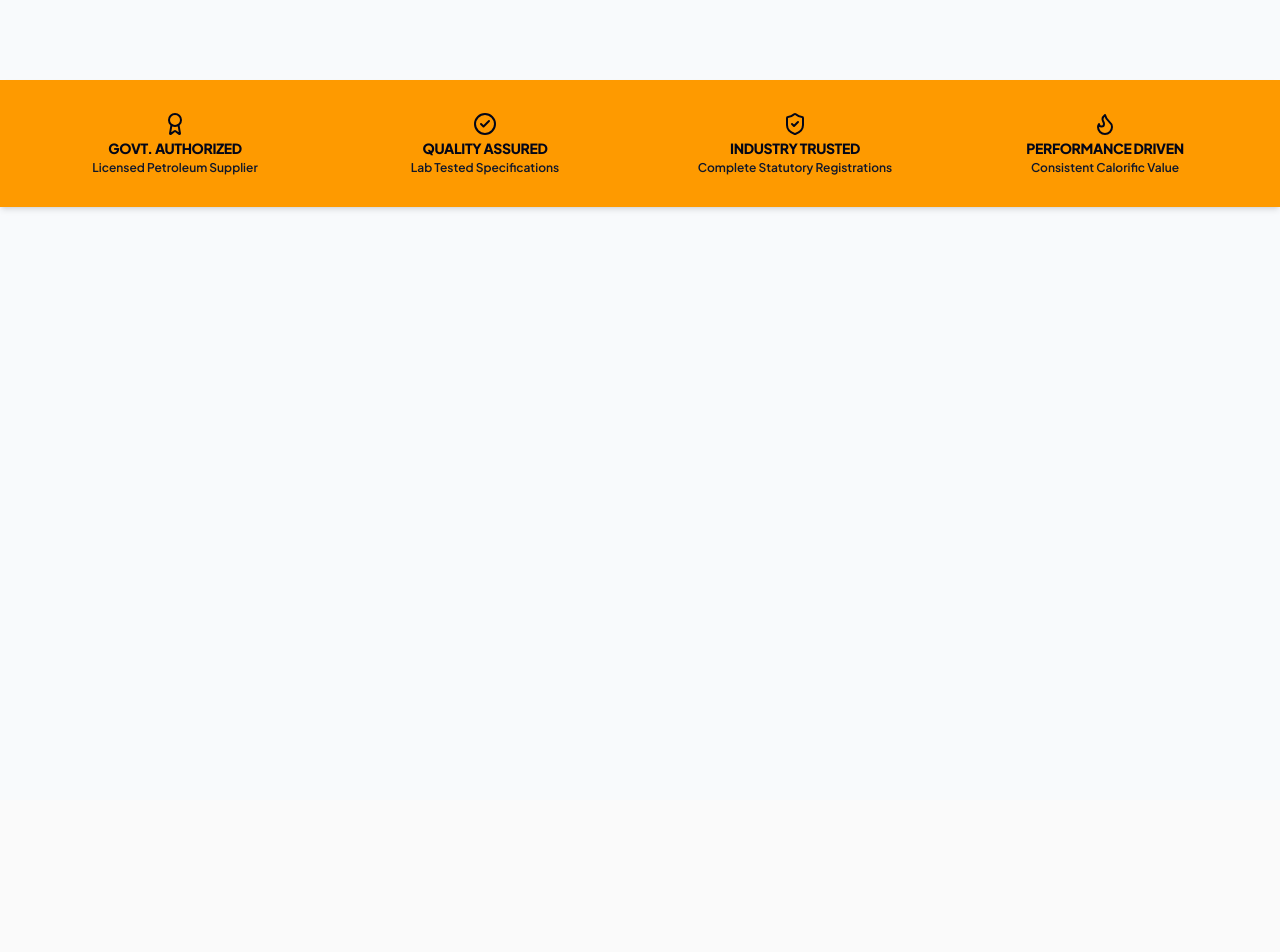
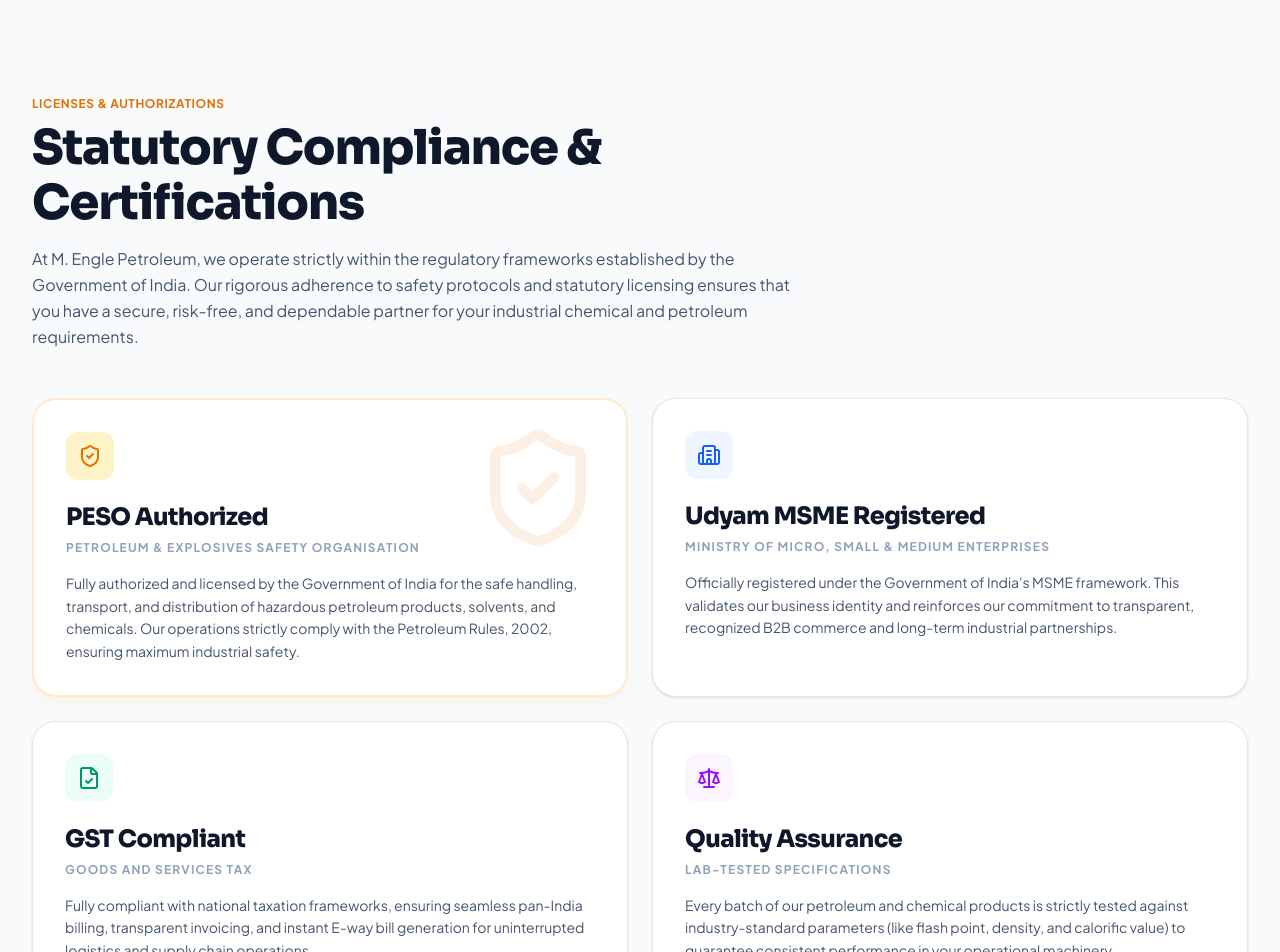
Before and after one commit to meetpanchal-sevlex/mengle-petrochemicals, a Next.js app: page /compliance in a window 1280 px wide. Shown: the top 952 px of the page. Before the commit the page ends 800 px from the top, so only its background shows below. Built offline with nearby package versions, Linux system fonts and the light colour scheme.

Commit message:
feat: build robust independent compliance page showcasing PESO and MSME certifications

```diff
--- a/src/app/compliance/page.tsx
+++ b/src/app/compliance/page.tsx
@@ -1,39 +1,145 @@
 'use client';
 
 import React from 'react';
-import { COMPANY_INFO } from '@/data/companyData';
-import { Award, CheckCircle2, ShieldCheck, Flame, Truck, Phone, Mail, Clock, MapPin } from 'lucide-react';
+import { Award, CheckCircle2, ShieldCheck, Flame, FileCheck, Building2, Scale } from 'lucide-react';
+import { motion } from 'framer-motion';
 
 export default function CompliancePage() {
   return (
-    <main className="min-h-screen pt-20 bg-slate-50">
-      <section id="credentials" className="bg-amber-500 text-slate-950 py-6 px-4 sm:px-8 shadow-md">
-          <div className="max-w-7xl mx-auto grid grid-cols-2 lg:grid-cols-4 gap-4 lg:gap-6 text-center">
-            <div className="flex flex-col items-center justify-center p-2">
-              <Award className="w-5 h-5 lg:w-6 lg:h-6 mb-1 text-slate-950" />
-              <div className="text-[10px] lg:text-sm font-extrabold tracking-tight uppercase leading-tight">GOVT. AUTHORIZED</div>
-              <div className="text-[9px] lg:text-xs font-semibold text-slate-900 leading-tight mt-0.5">Licensed Petroleum Supplier</div>
+    <main className="min-h-screen pt-24 pb-20 bg-slate-50">
+      <div className="max-w-7xl mx-auto px-4 sm:px-8">
+
+        {/* Page Header */}
+        <div className="max-w-3xl mb-12">
+          <div className="text-xs font-bold uppercase tracking-wider text-amber-600 mb-2">
+            Licenses & Authorizations
+          </div>
+          <h1 className="text-3xl sm:text-5xl font-extrabold text-slate-900 tracking-tight mb-4" style={{ fontFamily: 'var(--font-sora)' }}>
+            Statutory Compliance & Certifications
+          </h1>
+          <p className="text-slate-600 text-sm sm:text-base leading-relaxed">
+            At M. Engle Petroleum, we operate strictly within the regulatory frameworks established by the Government of India. Our rigorous adherence to safety protocols and statutory licensing ensures that you have a secure, risk-free, and dependable partner for your industrial chemical and petroleum requirements.
+          </p>
+        </div>
+
+        {/* Primary Certifications Grid */}
+        <div className="grid grid-cols-1 md:grid-cols-2 gap-6 mb-16">
+
+          {/* PESO Card */}
+          <motion.div
+            initial={{ opacity: 0, y: 20 }}
+            animate={{ opacity: 1, y: 0 }}
+            className="bg-white rounded-3xl p-6 sm:p-8 border-2 border-amber-500/20 shadow-lg shadow-amber-500/5 relative overflow-hidden"
+          >
+            <div className="absolute top-0 right-0 p-6 opacity-10">
+              <ShieldCheck className="w-32 h-32 text-amber-600" />
             </div>
-            <div className="flex flex-col items-center justify-center p-2">
-              <CheckCircle2 className="w-5 h-5 lg:w-6 lg:h-6 mb-1 text-slate-950" />
-              <div className="text-[10px] lg:text-sm font-extrabold tracking-tight uppercase leading-tight">QUALITY ASSURED</div>
-              <div className="text-[9px] lg:text-xs font-semibold text-slate-900 leading-tight mt-0.5">Lab Tested Specifications</div>
+
+            <div className="w-12 h-12 bg-amber-100 rounded-xl flex items-center justify-center mb-6 relative z-10">
+              <ShieldCheck className="w-6 h-6 text-amber-600" />
             </div>
-            <div className="flex flex-col items-center justify-center p-2">
-              <ShieldCheck className="w-5 h-5 lg:w-6 lg:h-6 mb-1 text-slate-950" />
-              <div className="text-[10px] lg:text-sm font-extrabold tracking-tight uppercase leading-tight">INDUSTRY TRUSTED</div>
-              <div className="text-[9px] lg:text-xs font-semibold text-slate-900 leading-tight mt-0.5">Complete Statutory Registrations</div>
+            <h2 className="text-2xl font-black text-slate-900 mb-2 relative z-10">
+              PESO Authorized
+            </h2>
+            <div className="text-xs font-bold text-slate-400 uppercase tracking-widest mb-4 relative z-10">
+              Petroleum & Explosives Safety Organisation
             </div>
-            <div className="flex flex-col items-center justify-center p-2">
-              <Flame className="w-5 h-5 lg:w-6 lg:h-6 mb-1 text-slate-950" />
-              <div className="text-[10px] lg:text-sm font-extrabold tracking-tight uppercase leading-tight">PERFORMANCE DRIVEN</div>
-              <div className="text-[9px] lg:text-xs font-semibold text-slate-900 leading-tight mt-0.5">Consistent Calorific Value</div>
+            <p className="text-sm text-slate-600 leading-relaxed relative z-10">
+              Fully authorized and licensed by the Government of India for the safe handling, transport, and distribution of hazardous petroleum products, solvents, and chemicals. Our operations strictly comply with the Petroleum Rules, 2002, ensuring maximum industrial safety.
+            </p>
+          </motion.div>
+
+          {/* MSME Card */}
+          <motion.div
+            initial={{ opacity: 0, y: 20 }}
+            animate={{ opacity: 1, y: 0 }}
+            transition={{ delay: 0.1 }}
+            className="bg-white rounded-3xl p-6 sm:p-8 border border-slate-200 shadow-sm relative overflow-hidden"
+          >
+            <div className="w-12 h-12 bg-blue-50 rounded-xl flex items-center justify-center mb-6 relative z-10">
+              <Building2 className="w-6 h-6 text-blue-600" />
             </div>
+            <h2 className="text-2xl font-black text-slate-900 mb-2 relative z-10">
+              Udyam MSME Registered
+            </h2>
+            <div className="text-xs font-bold text-slate-400 uppercase tracking-widest mb-4 relative z-10">
+              Ministry of Micro, Small & Medium Enterprises
+            </div>
+            <p className="text-sm text-slate-600 leading-relaxed relative z-10">
+              Officially registered under the Government of India's MSME framework. This validates our business identity and reinforces our commitment to transparent, recognized B2B commerce and long-term industrial partnerships.
+            </p>
+          </motion.div>
+
+          {/* GST Card */}
+          <motion.div
+            initial={{ opacity: 0, y: 20 }}
+            animate={{ opacity: 1, y: 0 }}
+            transition={{ delay: 0.2 }}
+            className="bg-white rounded-3xl p-6 sm:p-8 border border-slate-200 shadow-sm relative overflow-hidden"
+          >
+            <div className="w-12 h-12 bg-emerald-50 rounded-xl flex items-center justify-center mb-6 relative z-10">
+              <FileCheck className="w-6 h-6 text-emerald-600" />
+            </div>
+            <h2 className="text-2xl font-black text-slate-900 mb-2 relative z-10">
+              GST Compliant
+            </h2>
+            <div className="text-xs font-bold text-slate-400 uppercase tracking-widest mb-4 relative z-10">
+              Goods and Services Tax
+            </div>
+            <p className="text-sm text-slate-600 leading-relaxed relative z-10">
+              Fully compliant with national taxation frameworks, ensuring seamless pan-India billing, transparent invoicing, and instant E-way bill generation for uninterrupted logistics and supply chain operations.
+            </p>
+          </motion.div>
+
+          {/* Quality Card */}
+          <motion.div
+            initial={{ opacity: 0, y: 20 }}
+            animate={{ opacity: 1, y: 0 }}
+            transition={{ delay: 0.3 }}
+            className="bg-white rounded-3xl p-6 sm:p-8 border border-slate-200 shadow-sm relative overflow-hidden"
+          >
+            <div className="w-12 h-12 bg-purple-50 rounded-xl flex items-center justify-center mb-6 relative z-10">
+              <Scale className="w-6 h-6 text-purple-600" />
+            </div>
+            <h2 className="text-2xl font-black text-slate-900 mb-2 relative z-10">
+              Quality Assurance
+            </h2>
+            <div className="text-xs font-bold text-slate-400 uppercase tracking-widest mb-4 relative z-10">
+              Lab-Tested Specifications
+            </div>
+            <p className="text-sm text-slate-600 leading-relaxed relative z-10">
+              Every batch of our petroleum and chemical products is strictly tested against industry-standard parameters (like flash point, density, and calorific value) to guarantee consistent performance in your operational machinery.
+            </p>
+          </motion.div>
+
+        </div>
+      </div>
+
+      {/* The Yellow Guarantees Strip */}
+      <section className="bg-amber-500 text-slate-950 py-8 px-4 sm:px-8 mt-12">
+        <div className="max-w-7xl mx-auto grid grid-cols-2 lg:grid-cols-4 gap-6 lg:gap-8 text-center">
+          <div className="flex flex-col items-center justify-center p-2">
+            <Award className="w-6 h-6 mb-2 text-slate-950" />
+            <div className="text-xs lg:text-sm font-extrabold tracking-tight uppercase leading-tight">GOVT. AUTHORIZED</div>
+            <div className="text-[10px] lg:text-xs font-semibold text-slate-900 leading-tight mt-1">Licensed Petroleum Supplier</div>
           </div>
-        </section>
-
-        {/* ABOUT US SECTION */}
-
+          <div className="flex flex-col items-center justify-center p-2">
+            <CheckCircle2 className="w-6 h-6 mb-2 text-slate-950" />
+            <div className="text-xs lg:text-sm font-extrabold tracking-tight uppercase leading-tight">QUALITY ASSURED</div>
+            <div className="text-[10px] lg:text-xs font-semibold text-slate-900 leading-tight mt-1">Lab Tested Specifications</div>
+          </div>
+          <div className="flex flex-col items-center justify-center p-2">
+            <ShieldCheck className="w-6 h-6 mb-2 text-slate-950" />
+            <div className="text-xs lg:text-sm font-extrabold tracking-tight uppercase leading-tight">INDUSTRY TRUSTED</div>
+            <div className="text-[10px] lg:text-xs font-semibold text-slate-900 leading-tight mt-1">Complete Statutory Registrations</div>
+          </div>
+          <div className="flex flex-col items-center justify-center p-2">
+            <Flame className="w-6 h-6 mb-2 text-slate-950" />
+            <div className="text-xs lg:text-sm font-extrabold tracking-tight uppercase leading-tight">PERFORMANCE DRIVEN</div>
+            <div className="text-[10px] lg:text-xs font-semibold text-slate-900 leading-tight mt-1">Consistent Calorific Value</div>
+          </div>
+        </div>
+      </section>
     </main>
   );
 }
```
